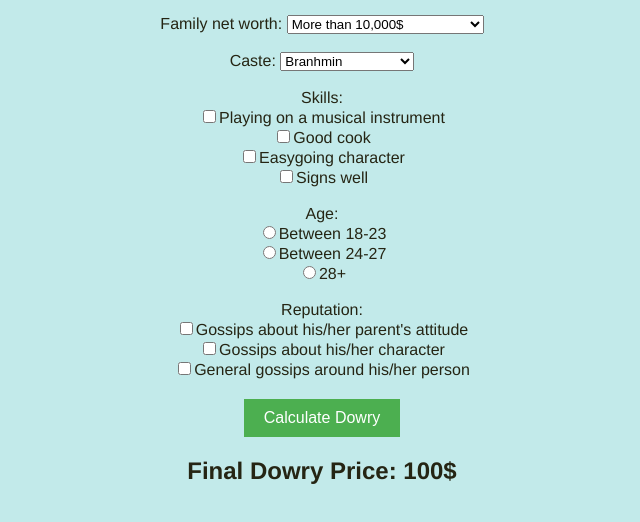
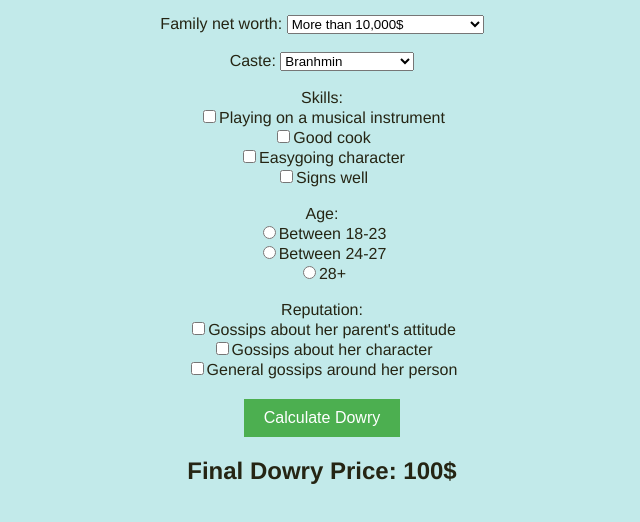
Before and after one commit to ArkisOnet/Assignment-5, a plain HTML site: page index.html in a window 1280 px wide. Shown: the part 140-662 px from the top of the page, without its empty margins (328-968 px from the left). Drawn offline with Linux system fonts and the light colour scheme.

Commit message:
Update index.html

```diff
--- a/index.html
+++ b/index.html
@@ -58,9 +58,9 @@
             <br>
             <form>
                 <label for="reputation">Reputation:</label><br>
-                <input type="checkbox" id="parentattitude" name="reputation" value="0.85">Gossips about his/her parent's attitude<br>
-                <input type="checkbox" id="character" name="reputation" value="0.9">Gossips about his/her character<br>
-                <input type="checkbox" id="person" name="reputation" value="-20">General gossips around his/her person<br>
+                <input type="checkbox" id="parentattitude" name="reputation" value="0.85">Gossips about her parent's attitude<br>
+                <input type="checkbox" id="character" name="reputation" value="0.9">Gossips about her character<br>
+                <input type="checkbox" id="person" name="reputation" value="-20">General gossips around her person<br>
                 </form>
             <div class="button-container">
                 <button type="button" onclick="Calc()">Calculate Dowry</button>
```
